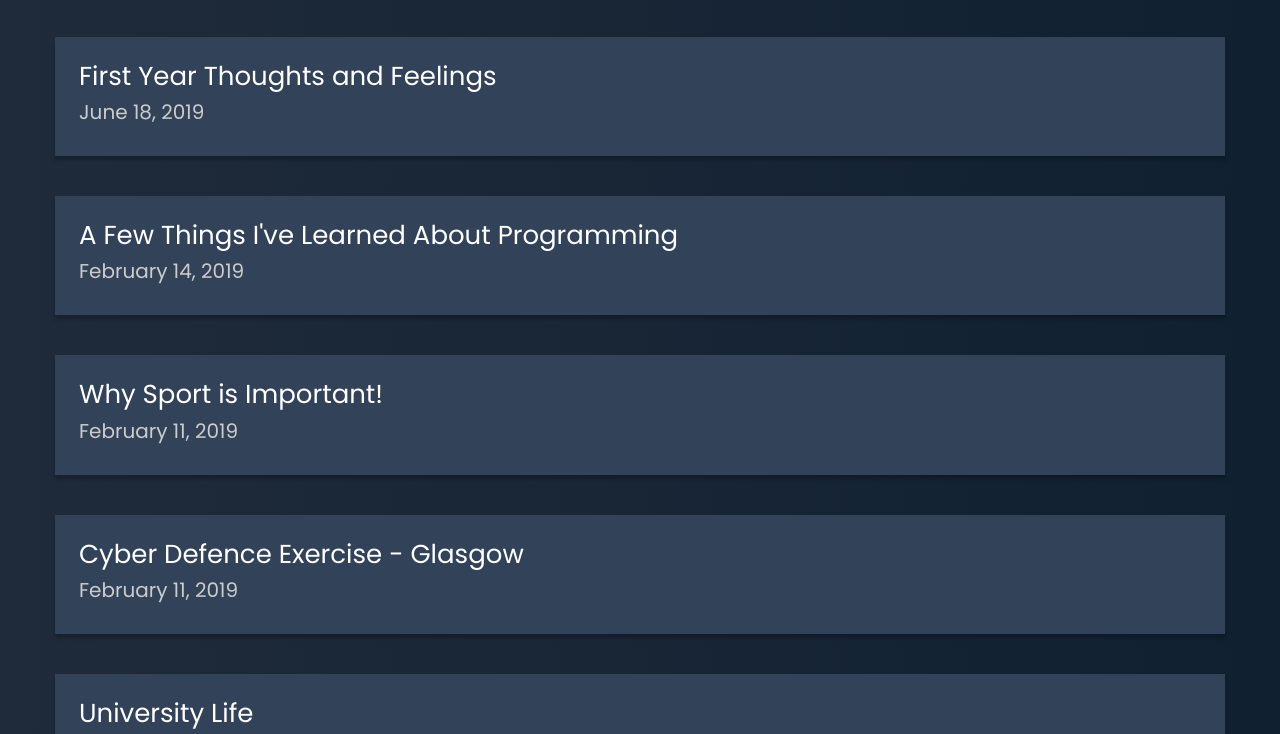
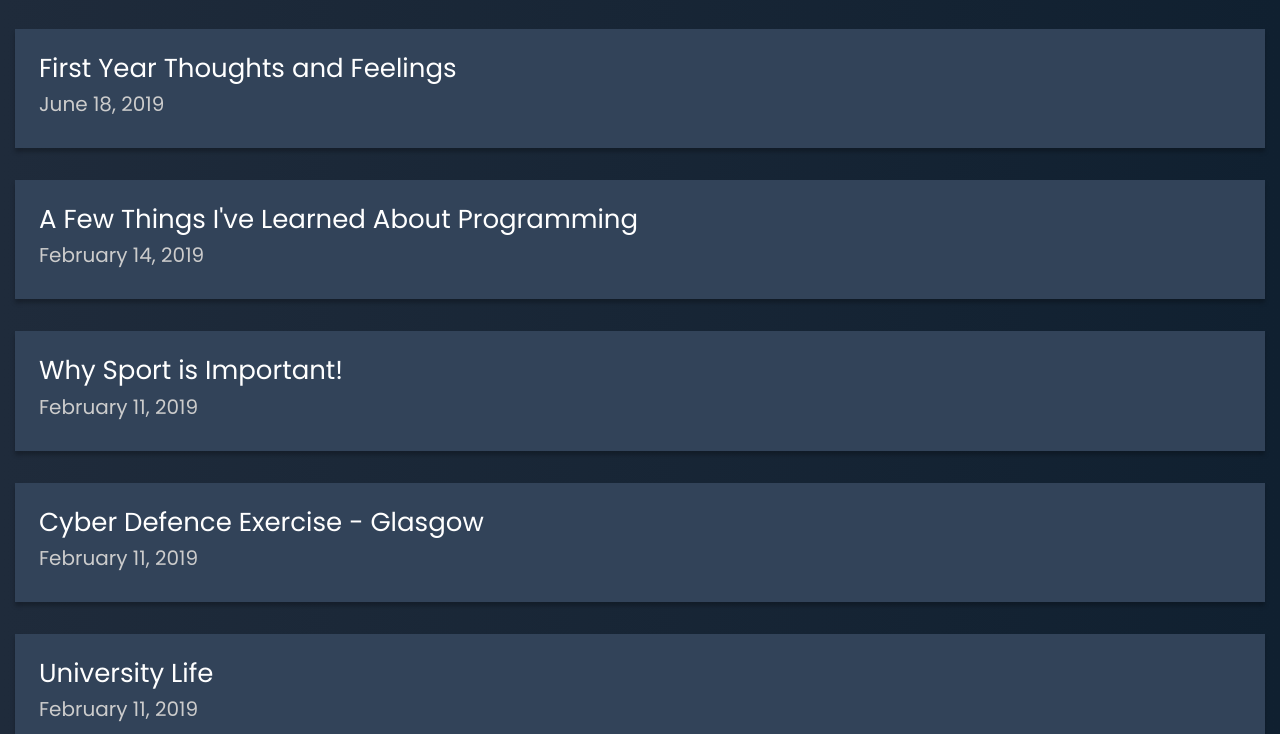
Before and after one commit to br34th3r/joshboddy, a Gatsby site: page /blog in a window 1280 px wide. Shown: the part 65-799 px from the top of the page. Built offline with nearby package versions, Linux system fonts and the light colour scheme; Gatsby itself is replaced by a stand-in of ours.

Commit message:
Fixed post list spacing

```diff
--- a/src/components/card.js
+++ b/src/components/card.js
@@ -4,7 +4,7 @@ function card(props) {
   const { cardTitle, cardSubtitle, link } = props;
   return (
     <div className="col-lg-4">
-      <a href={link} className="card mx-3 my-5">
+      <a href={link} className="card my-3">
         <div className="card-body">
           <h2 className="card-title">{cardTitle}</h2>
           <p className="card-text">{cardSubtitle}</p>
--- a/src/scss/components/_ListPosts.scss
+++ b/src/scss/components/_ListPosts.scss
@@ -1,5 +1,6 @@
 .PostContainer {
-  margin: 5vh;
+  margin-top: 4vh;
+  margin-bottom: 4vh;
   background-color: #324359;
   box-shadow: 0px 4px 4px rgba(0, 0, 0, 0.25);
   text-decoration: none;
```
